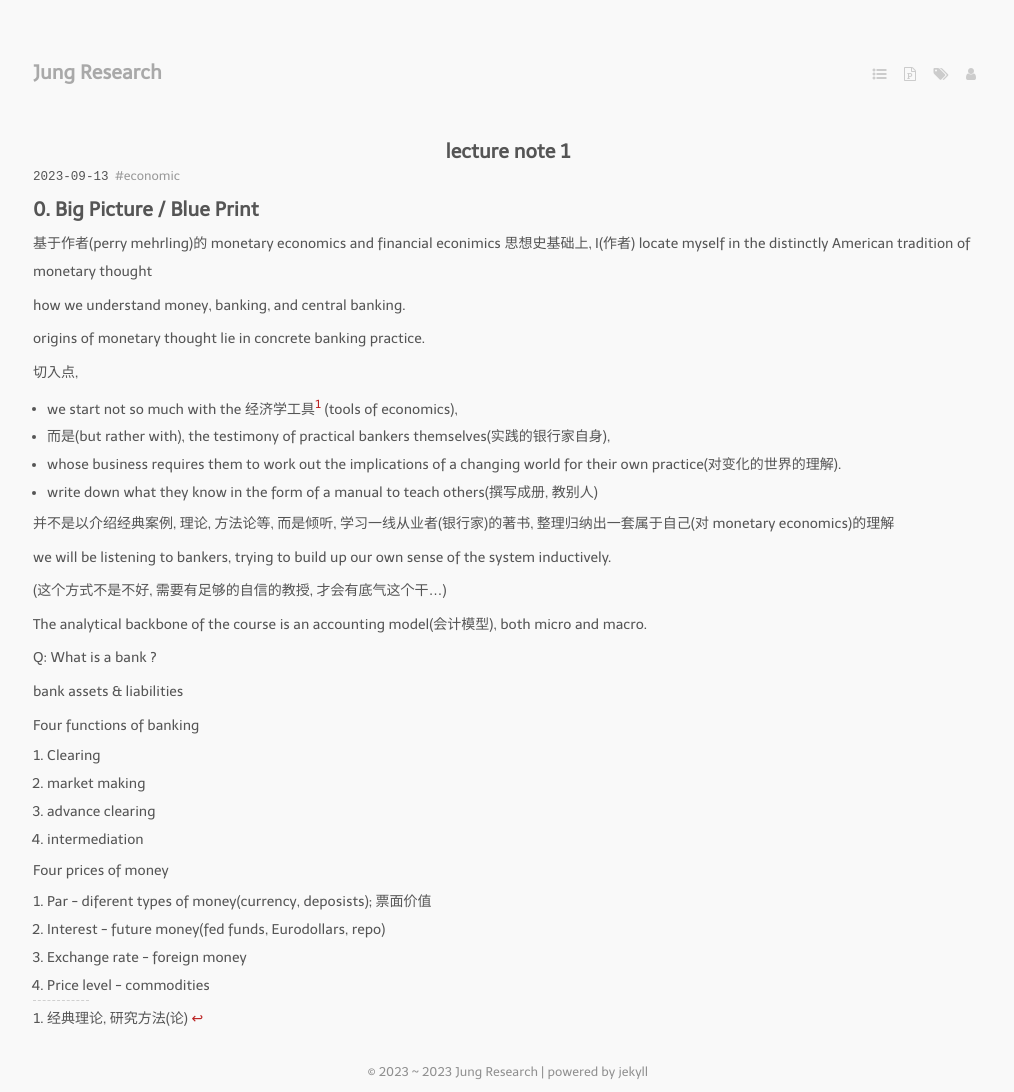
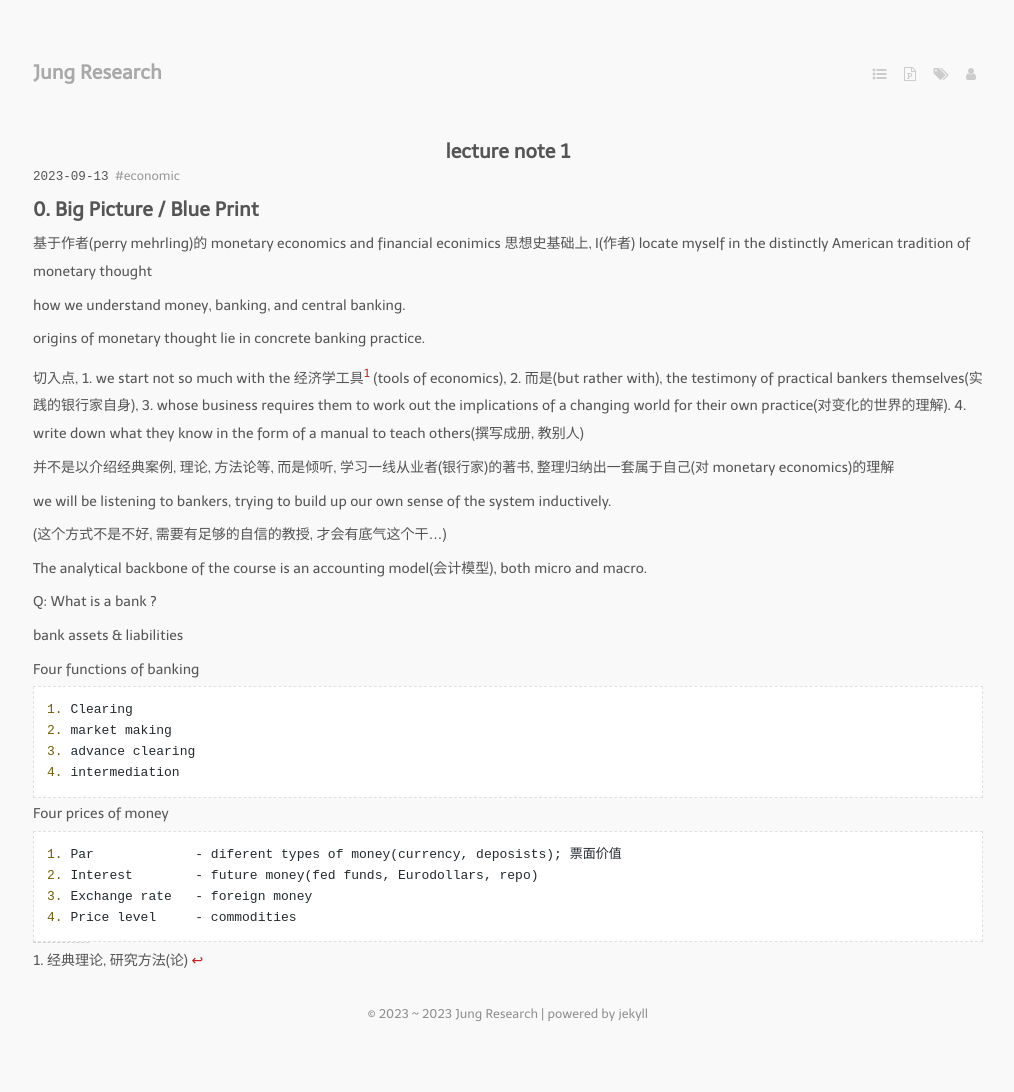
Before and after one commit to jung-research/cn-note, a Jekyll site: the page built from _posts/2023-09-13-money_and_banking__perry_mehrling_1.md, in a window 1280 px wide. Shown: the whole page, without its empty margins (132-1146 px from the left). Built offline with Jekyll 4.4.1, drawn with Linux system fonts in a browser that asks for light colours; nearby versions of some CDN libraries; some web fonts are replaced; comment, search, counter and statistics services are not loaded; after the commit the page ends 1034 px from its top, so only the background shows below that.

Commit message:
bank pm 1

```diff
--- a/_posts/2023-09-13-money_and_banking__perry_mehrling_1.md
+++ b/_posts/2023-09-13-money_and_banking__perry_mehrling_1.md
@@ -16,10 +16,10 @@ how we understand money, banking, and central banking.
 origins of monetary thought lie in concrete banking practice.
 
 切入点,
-- we start not so much with the 经济学工具[^1] (tools of economics),
-- 而是(but rather with), the testimony of practical bankers themselves(实践的银行家自身),
-- whose business requires them to work out the implications of a changing world for their own practice(对变化的世界的理解).
-- write down what they know in the form of a manual to teach others(撰写成册, 教别人)
+    1. we start not so much with the 经济学工具[^1] (tools of economics),
+    2. 而是(but rather with), the testimony of practical bankers themselves(实践的银行家自身),
+    3. whose business requires them to work out the implications of a changing world for their own practice(对变化的世界的理解).
+    4. write down what they know in the form of a manual to teach others(撰写成册, 教别人)
 
 并不是以介绍经典案例, 理论, 方法论等, 而是倾听, 学习一线从业者(银行家)的著书, 整理归纳出一套属于自己(对 monetary economics)的理解
 
@@ -35,17 +35,17 @@ Q: What is a bank ?
 
 Four functions of banking
 
-1.  Clearing
-2.  market making
-3.  advance clearing
-4.  intermediation
+    1. Clearing
+    2. market making
+    3. advance clearing
+    4. intermediation
 
 Four prices of money
 
-1.  Par             - diferent types of money(currency, deposists); 票面价值
-2.  Interest        - future money(fed funds, Eurodollars, repo)
-3.  Exchange rate   - foreign money
-4.  Price level     - commodities
+    1. Par             - diferent types of money(currency, deposists); 票面价值
+    2. Interest        - future money(fed funds, Eurodollars, repo)
+    3. Exchange rate   - foreign money
+    4. Price level     - commodities
 
 
 
```
